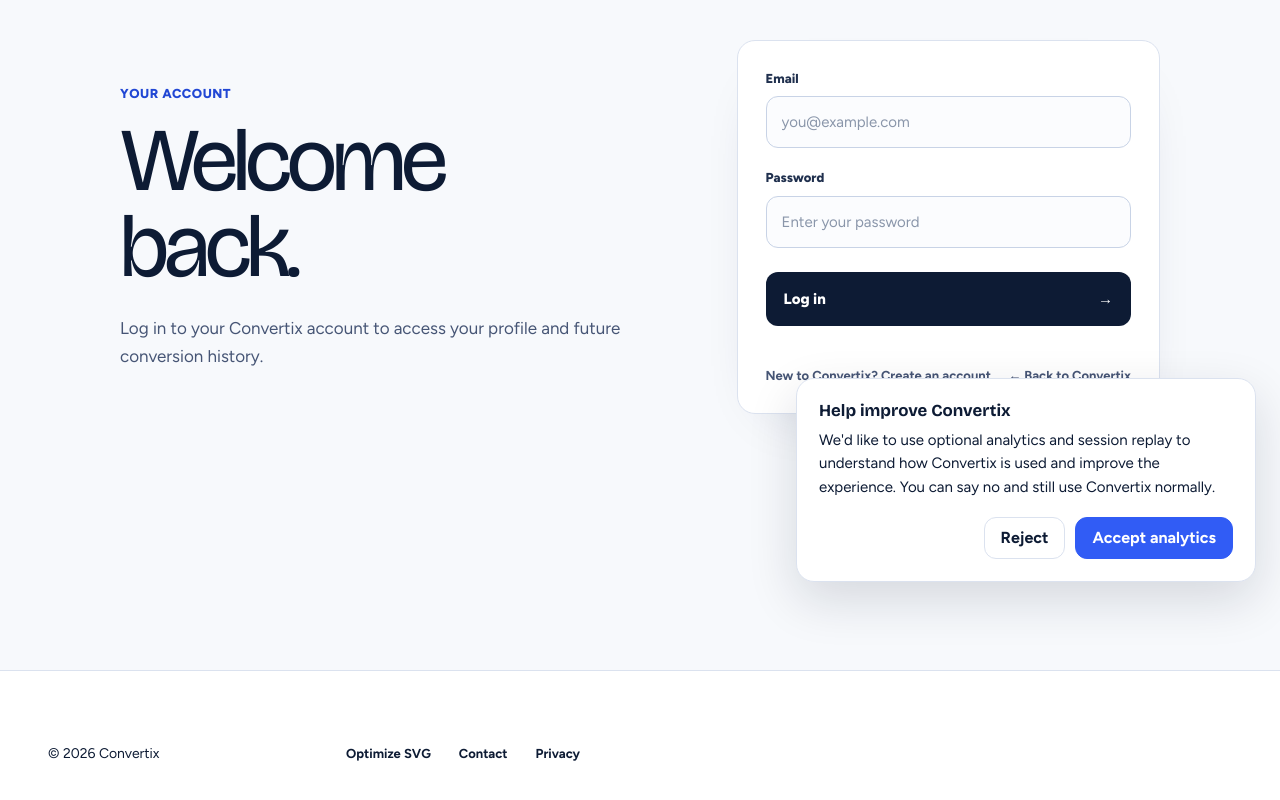
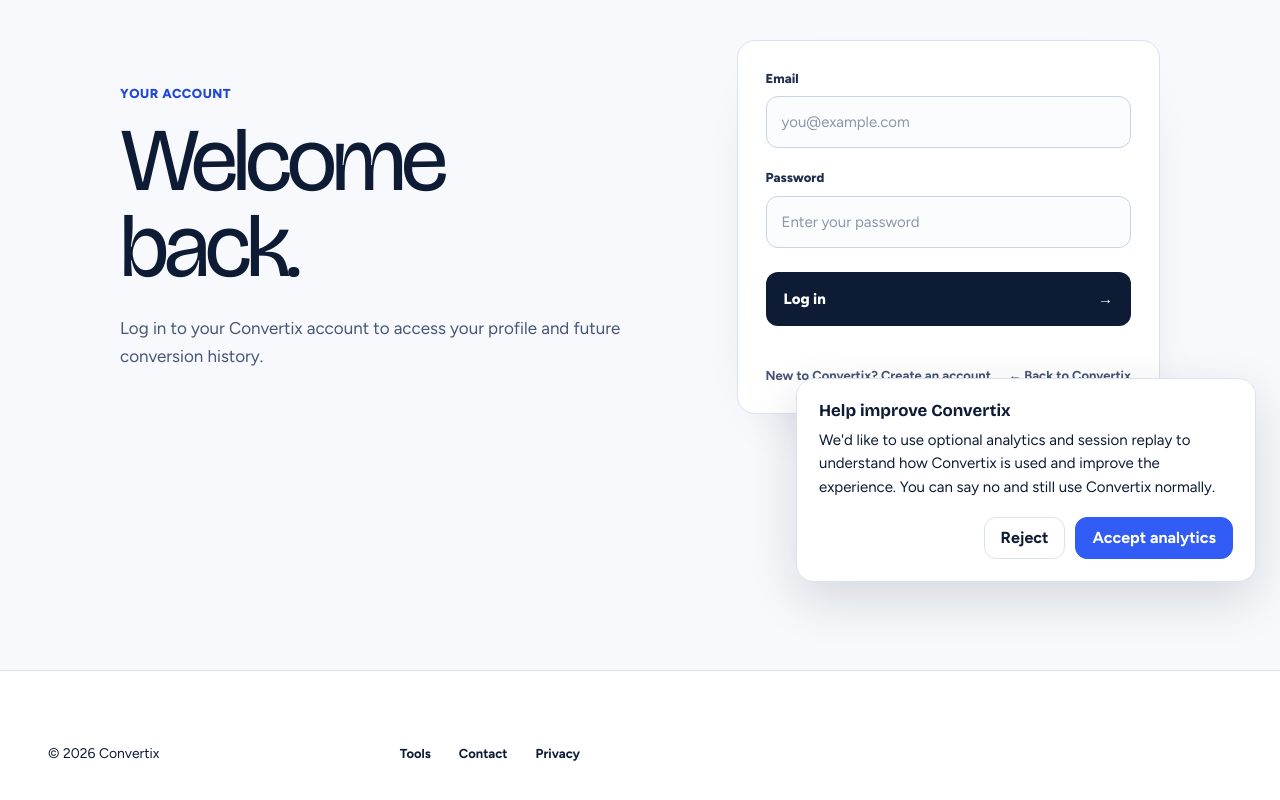
Before and after one commit to louisboii747/Convertix, a Next.js app in the folder apps/web/: page /login in a window 1280 px wide. Shown: the part 194-994 px from the top of the page. Built offline with nearby package versions, Linux system fonts and the light colour scheme; no server answers.

Commit message:
Point footer to tools hub

```diff
--- a/apps/web/src/components/site-footer.tsx
+++ b/apps/web/src/components/site-footer.tsx
@@ -7,7 +7,7 @@ export function SiteFooter() {
         <span>© {new Date().getFullYear()} Convertix</span>
 
         <nav className="site-footer-nav" aria-label="Footer navigation">
-          <Link href="/optimize-svg">Optimize SVG</Link>
+          <Link href="/tools">Tools</Link>
           <Link href="/contact">Contact</Link>
           <Link href="/privacy">Privacy</Link>
         </nav>
```
